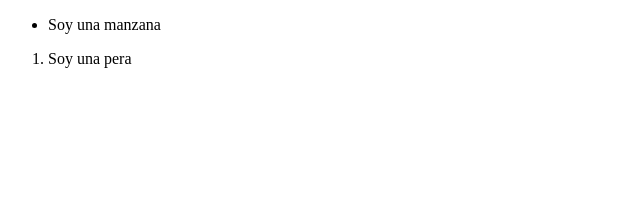
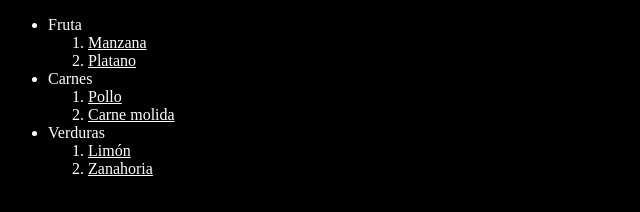
Before and after one commit to llanesleonardo/htmlbasics, a plain HTML site: page index.html in a window 1280 px wide. Shown: the whole page, without its empty margins (0-640 px from the left). Drawn offline with Linux system fonts and the light colour scheme.

Commit message:
sexto commit

```diff
--- a/assets/css/style.css
+++ b/assets/css/style.css
@@ -0,0 +1,7 @@
+body{
+    background-color: black;
+}
+
+p,li,a{
+    color: white;
+}
--- a/index.html
+++ b/index.html
@@ -16,11 +16,58 @@
         <article></article>
       </section>
       <ul>
-        <li>Soy una manzana</li>
+        <li>Fruta</li>
+        <ol>
+          <li>
+            <a
+              target="_blank"
+              href="https://www.pequerecetas.com/receta/manzana-18-recetas/"
+              >Manzana</a
+            >
+          </li>
+          <li>
+            <a
+              target="_blank"
+              href="https://www.directoalpaladar.com/recetario/aprovechar-platanos-maduros-recetas-bizcochos-tartas-helados"
+              >Platano</a
+            >
+          </li>
+        </ol>
+        <li>Carnes</li>
+        <ol>
+          <li>
+            <a
+              target="_blank"
+              href="https://www.cocinafacil.com.mx/recetas/recetas-de-pollo-faciles-alitas-muslos-pechuga-patitas-facil-entero/"
+              >Pollo</a
+            >
+          </li>
+          <li>
+            <a
+              target="_blank"
+              href="https://www.cocinafacil.com.mx/recetas/recetas-de-carne-molida-para-preparar-de-manera-facil-y-practica/"
+              >Carne molida</a
+            >
+          </li>
+        </ol>
+        <li>Verduras</li>
+        <ol>
+          <li>
+            <a
+              target="_blank"
+              href="https://www.directoalpaladar.com/directo-al-paladar/11-recetas-limon-irresistibles-todos-tiempos"
+              >Limón</a
+            >
+          </li>
+          <li>
+            <a
+              target="_blank"
+              href="https://www.cocinafacil.com.mx/recetas/recetas-con-zanahoria/"
+              >Zanahoria</a
+            >
+          </li>
+        </ol>
       </ul>
-      <ol>
-        <li>Soy una pera</li>
-      </ol>
     </main>
     <footer></footer>
   </body>
```
